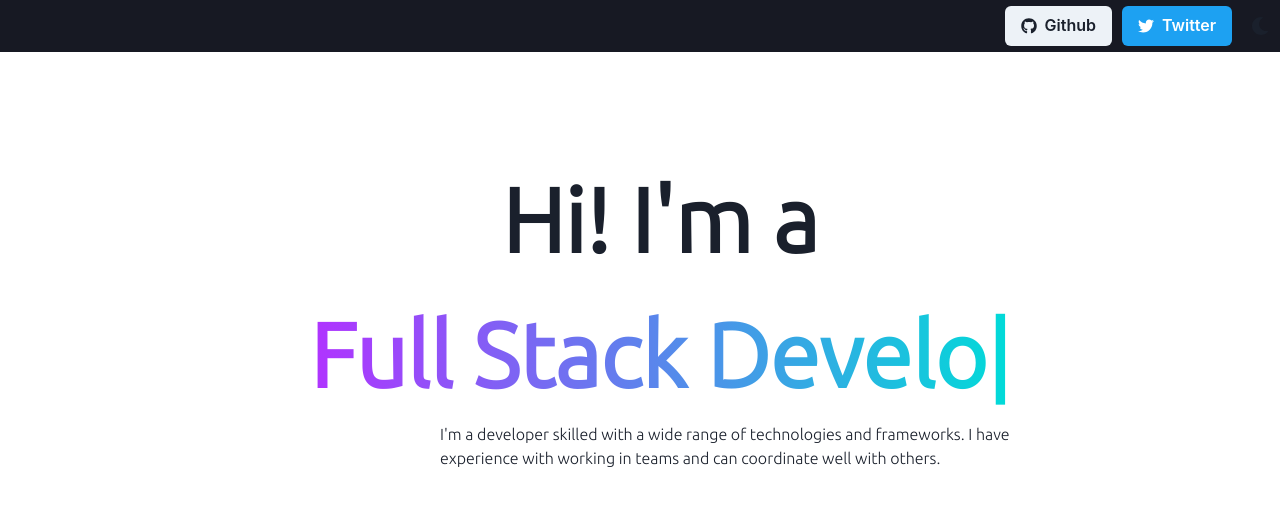
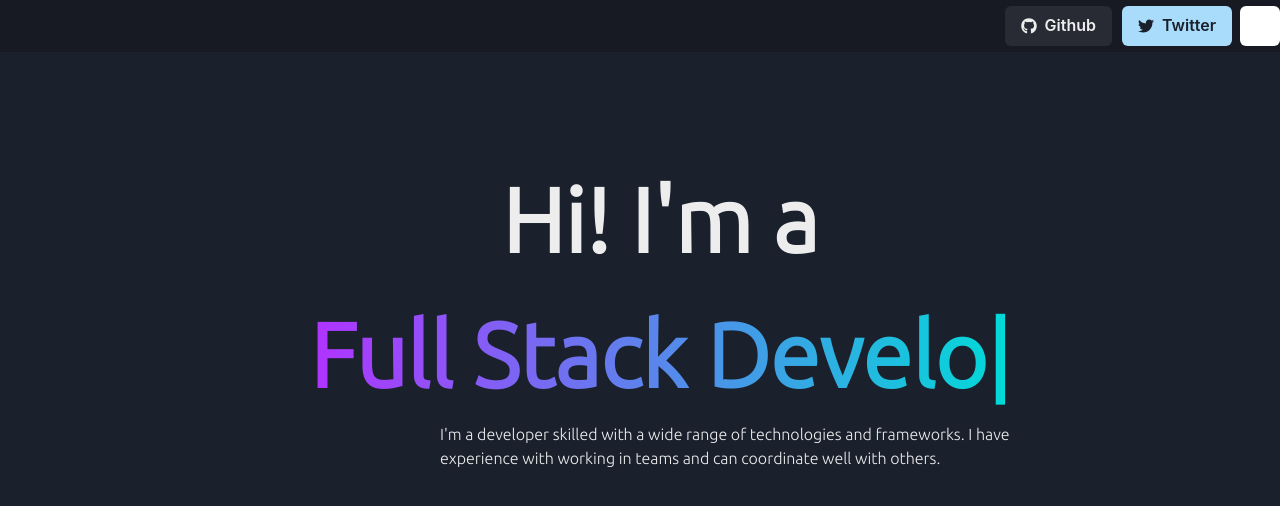
Before and after one commit to davidarogunre/personalportfolio, a React (Create React App) app: page / in a window 1280 px wide. Shown: the top 506 px of the page. Built offline with nearby package versions, Linux system fonts and the light colour scheme.

Commit message:
changed default color theme

```diff
--- a/src/App.js
+++ b/src/App.js
@@ -18,7 +18,7 @@ import { extendTheme } from '@chakra-ui/react'
 
 // 2. Add your color mode config
 const config = {
-  initialColorMode: 'light',
+  initialColorMode: 'dark',
   useSystemColorMode: false,
 }
 
--- a/src/ColorModeSwitcher.js
+++ b/src/ColorModeSwitcher.js
@@ -12,6 +12,7 @@ export const ColorModeSwitcher = props => {
       size="md"
       fontSize="lg"
       aria-label={`Switch to ${text} mode`}
+      backgroundColor={text== "light"?"white":null}
       variant="ghost"
       color="current"
       marginLeft="2"
```
